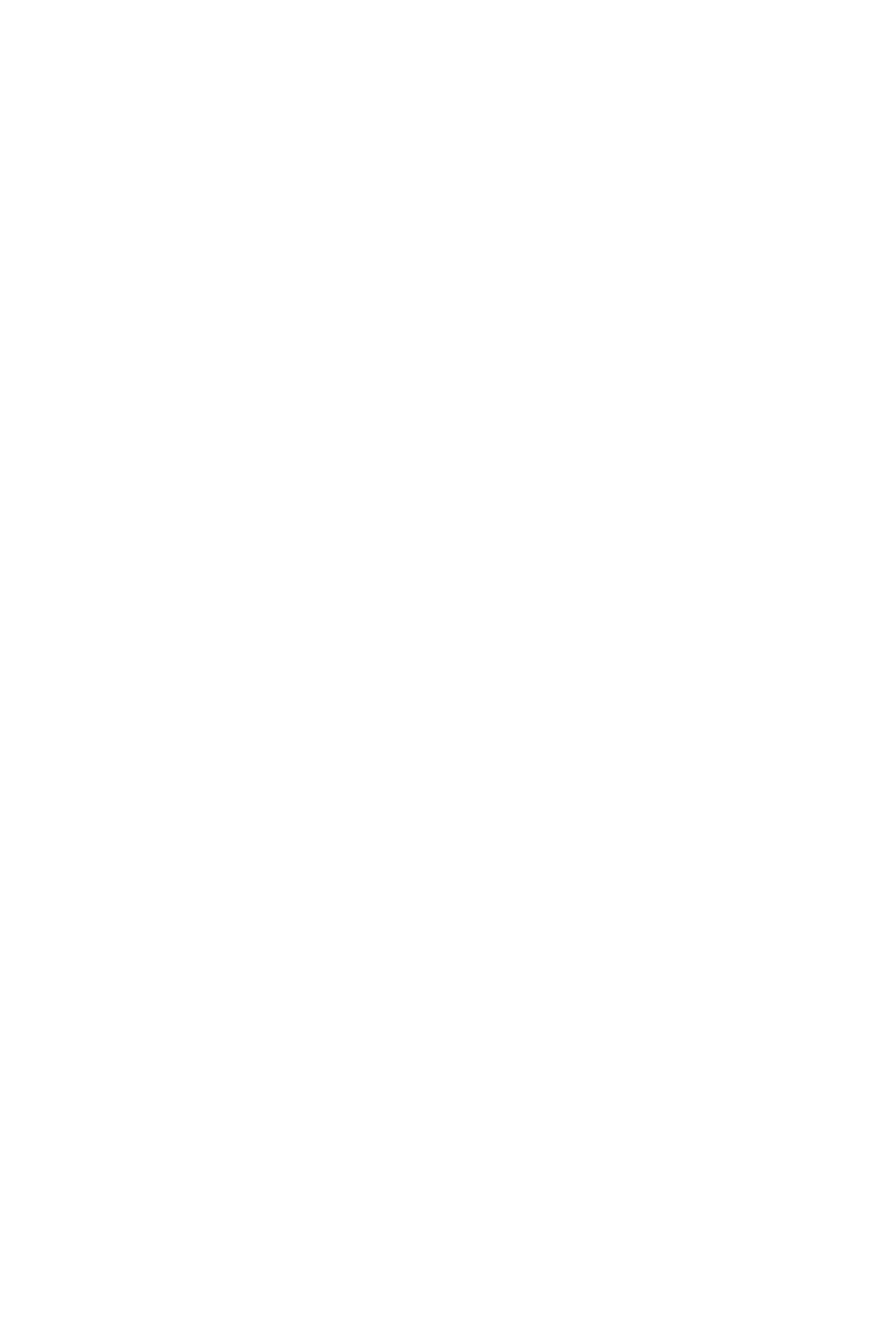
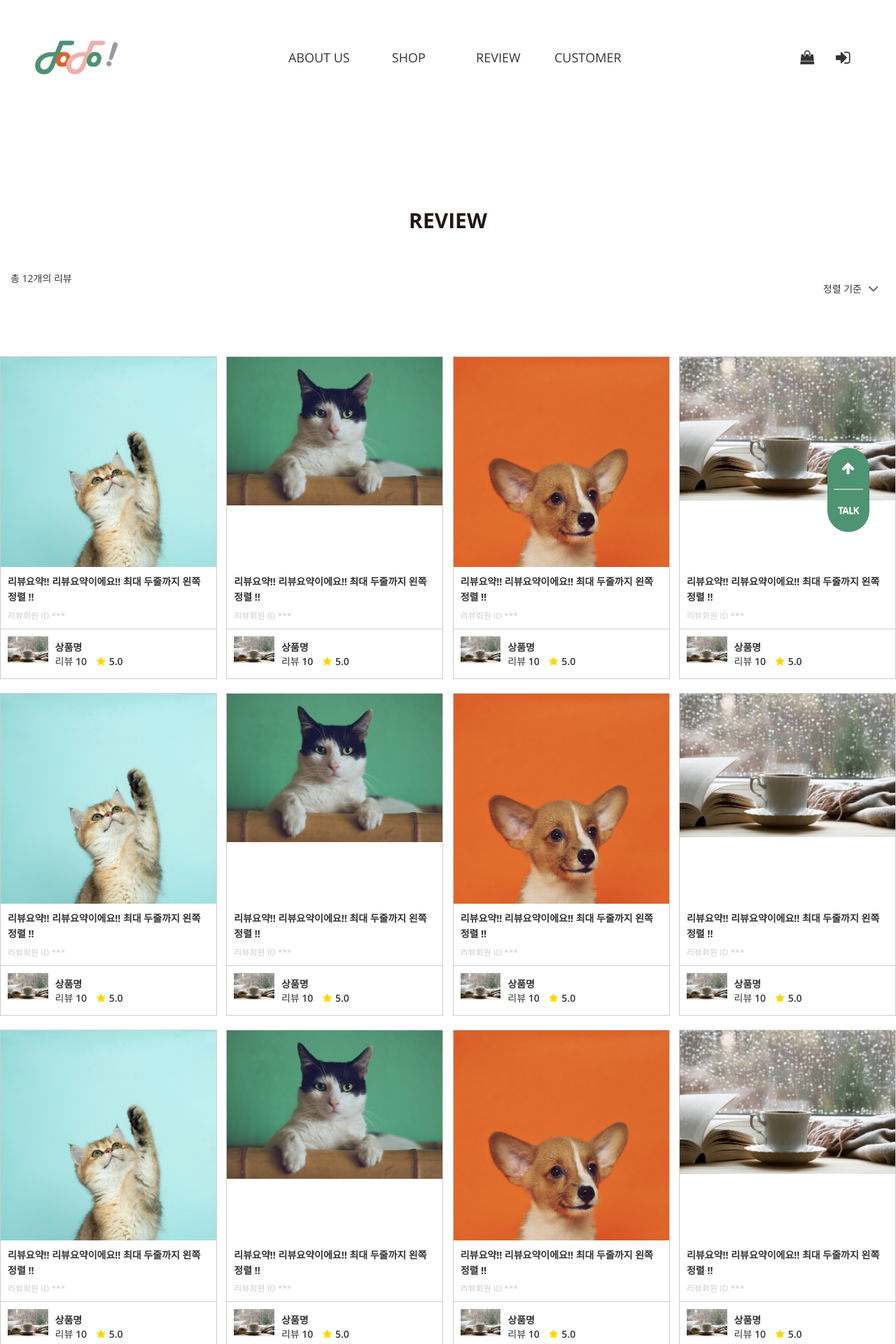
Before and after one commit to Gyeojin/fofo, a PHP site: page /pages/review.php in a window 1280 px wide. Before the commit the part shown is empty. Shown: the top 1920 px of the page at 70% size. Before the commit the page ends 800 px from the top, so only its background shows below. Run offline with PHP 8.4, Linux system fonts and the light colour scheme.

Commit message:
210902 / 리뷰페이지 작업

```diff
--- a/css/main.css
+++ b/css/main.css
@@ -101,7 +101,7 @@ header .menu a .fa-sign-in {font-size: 24px;}
 .each-rev-product {display: flex; justify-content: space-between; align-items: center; padding: 10px; border-top: 1px solid #ccc;}
 .each-rev-product .product-img {width: 20%; height: 50px; overflow: hidden;}
 .each-rev-product .product-img img {width: 100%;}
-.each-rev-product .product-text {width: 80%;}
+.each-rev-product .product-text {width: 80%; padding-left: 10px;}
 .each-rev-product .product-text b {display: block;}
 .each-rev-product .product-text span {padding-right: 5px;}
 .each-rev-product .product-text .fa {color:#ffd700; padding-right: 5px;}
@@ -129,15 +129,15 @@ header .menu a .fa-sign-in {font-size: 24px;}
 #shop_list_all .category {width: 100%; padding: 15px 0 0 0; border-bottom: 1px solid #ccc;}
 #shop_list_all .category button {padding: 15px; font-size: 16px; font-weight: 500;}
 #shop_list_all .category button:nth-child(1) {font-weight: 700;}
-#shop_list_all .list_top {width: 100%; display: flex; justify-content: space-between; align-items: center;}
-#shop_list_all .list_top .all-pro {padding: 15px; _width: 50%;}
-#shop_list_all .list_top .pro-sort {_width: 50%;}
-#shop_list_all .list_top .pro-sort li{width: 100%; position: relative;}
-#shop_list_all .list_top .pro-sort>li>a{padding: 15px; display: block;}
-.pro-sort .sort-tit {display: flex; align-items: center;}
+.list_top {width: 100%; display: flex; justify-content: space-between; align-items: center;}
+.list_top .all-pro {padding: 15px; _width: 50%;}
+.list_top .pro-sort {_width: 50%;}
+.list_top .pro-sort li{width: 100%; position: relative;}
+.list_top .pro-sort>li>a{padding: 15px; display: block;}
+.pro-sort .sort-tit {display: flex; align-items: center; font-size: 14px; font-weight: 400;}
 .pro-sort .sort-tit a {transition: all 0.4s;}
-.list_top .pro-sort .pro-sort-sub {z-index: 1; position: absolute;  width: 130%; text-align: center; top: 100%; left: 50%; transform: translateX(-50%);background: #fff; border: 1px solid #f1f1f1; margin-top: 5px; display: none; transition: all 0.4s;}
-.list_top .pro-sort .pro-sort-sub>li {padding: 5px 0;}
+.pro-sort .pro-sort-sub {z-index: 1; position: absolute;  width: 130%; text-align: center; top: 100%; left: 50%; transform: translateX(-50%);background: #fff; border: 1px solid #f1f1f1; margin-top: 5px; display: none; transition: all 0.4s;}
+.pro-sort .pro-sort-sub>li>a {padding: 5px 0; font-size: 14px; font-weight: 400;}
 
 
 .shop_list {width: 100%; display: flex;}
@@ -193,3 +193,26 @@ button:nth-child(1) {background: #333; color: #fff;}
 
 .detail-page {border-bottom: 1px solid #ccc;}
 .detail-page img {margin: auto;}
+
+.reviewpage-sort li{font-size: 14px!important; font-weight: 400!important; padding: 10px 0!important;}
+.reviewpage {width: 100%; height: auto; max-width: 1280px;}
+.group-rev {display: flex; justify-content: space-between; padding-bottom: 20px;}
+.reviewpage-each {width: calc(25% - 10px);}
+.page-number {display: flex; align-items: center; justify-content: center; padding-top: 40px;}
+.page-number button {padding: 0 10px;}
+.page-number b {font-size: 16px; padding: 0 15px; cursor: pointer;}
+
+#reviewModal {display: none; position: fixed; z-index: 10; left: 0; top: 0; width: 100%; height: 100%; overflow: auto; background: rgba(0,0,0,0.7);}
+#reviewModal .modal-box {width: 70%; height: 80%; position: absolute; top: 50%; left: 50%; transform: translate(-50%, -50%); background: #fff; overflow: hidden; display: flex;}
+#reviewModal .modal-box .modal-con {width: 70%; height: 100%; position: relative;}
+#reviewModal .modal-box .modal-con img {width: 100%; position: absolute; top: 50%; left: 50%; transform: translate(-50%, -50%);}
+#reviewModal .modal-box .modal-txt {width: 30%;}
+#reviewModal .modal-box .modal-txt .each-rev-product {justify-content: unset; padding: 40px 20px; width: 90%; margin: auto;}
+#reviewModal .each-rev-product .product-img {width: 80px; height: 80px; overflow: hidden;}
+#reviewModal .each-rev-product .product-img img {width: auto; height: 100%;}
+#reviewModal .modal-box .product-text {width: auto; height: 100%; display: flex; flex-direction: column;}
+#reviewModal .modal-box .product-text>span {font-size: 12px; color: #bbb; font-weight: 200; padding-top: 10px;}
+#reviewModal .modal-txt .customer-rev {width: 90%; margin: auto; padding:40px 10px; border-top: 1px solid #ddd; border-bottom: 1px solid #ddd;}
+#reviewModal .modal-txt .customer-rev p {font-size: 13px; line-height: 160%;}
+#reviewModal .closeBtn {position: absolute; top: 5%; right: 15%;}
+#reviewModal .closeBtn i {font-size: 30px; color: #fff; font-weight: 300;}
--- a/include/header.php
+++ b/include/header.php
@@ -23,9 +23,9 @@
         </ul>
       </li>
       <li class="sub-nav">
-        <a href="#">REVIEW</a>
+        <a href="/fofo/pages/review.php">REVIEW</a>
         <ul class="each-sub-nav">
-          <li><a href="#">구매 후기</a></li>
+          <li><a href="/fofo/pages/review.php">구매 후기</a></li>
         </ul>
       </li>
       <li class="sub-nav">
--- a/js/main.js
+++ b/js/main.js
@@ -41,3 +41,28 @@ $(function () {
     }
   });
 });
+
+//Modal Code
+// const openModal = document.querySelector("#reviewModal");
+// const modalImg = document.querySelectorAll(".each-rev-img");
+
+// for (let i = 0; i < modalImg.length; i++) {
+//   modalImg[i].onclick = function () {
+//     openModal.style.display = "block";
+//     window.onclick = function (event) {
+//       if (event.target == modalImg[i]) {
+//         openModal.style.display = "none";
+//       }
+//     };
+//   };
+// }
+
+//Modal Code
+$(function () {
+  $(".each-rev-img").click(function () {
+    $("#reviewModal").show();
+  });
+  $("#reviewModal").click(function () {
+    $("#reviewModal").hide();
+  });
+});
--- a/pages/review.php
+++ b/pages/review.php
@@ -0,0 +1,368 @@
+<!DOCTYPE html>
+<html lang="en">
+
+<head>
+  <meta charset="UTF-8">
+  <meta http-equiv="X-UA-Compatible" content="IE=edge">
+  <meta name="viewport"
+    content="width=device-width, initial-scale=1, minimum-scale=1, maximum-scale=1, user-scalable=no">
+  <title>FoFo!</title>
+
+  <!-- Google Font Style Conde -->
+  <link
+    href="https://fonts.googleapis.com/css2?family=Noto+Sans+KR:wght@100;300;400;500;700&family=Open+Sans:ital,wght@0,300;0,400;0,600;0,700;0,800;1,300;1,400;1,600&display=swap"
+    rel="stylesheet">
+
+  <!-- Font Awesome Link -->
+  <link rel="stylesheet" href="https://cdnjs.cloudflare.com/ajax/libs/font-awesome/4.7.0/css/font-awesome.min.css">
+
+  <!-- RESET, MAIN Style CSS code -->
+  <link rel="stylesheet" href="/fofo/css/reset.css">
+  <link rel="stylesheet" href="/fofo/css/main.css">
+  <link rel="stylesheet" type="text/css" href="/fofo/css/slick.css" />
+</head>
+
+<body>
+  <div class="wrap">
+    <div class="scrolltop">
+      <div class="arrow"><i class="fa fa-arrow-up"></i></div>
+      <div class="line"><span></span></div>
+      <div class="kakao"><img src="/fofo/img/kakao.png" alt=""></div>
+    </div>
+    <div class="scrolltop_footer">
+      <div class="arrow"><i class="fa fa-arrow-up"></i></div>
+      <div class="line"><span></span></div>
+      <div class="kakao"><img src="/fofo/img/kakao_green.png" alt=""></div>
+    </div>
+
+    <?php
+      include $_SERVER['DOCUMENT_ROOT']."/fofo/include/header.php";
+    ?>
+
+    <section id="review">
+      <div class="center">
+        <div class="title-text">
+          <h2>REVIEW</h2>
+        </div>
+        <div class="list_top">
+          <div class="all-pro">
+            <span>총 12개의 리뷰</span>
+          </div>
+          <ul class="pro-sort">
+            <li>
+              <div class="sort-tit">
+                <a href="#">정렬 기준</a>
+                <img src="/fofo/img/arrow_down.png" alt="">
+              </div>
+              <ul class="pro-sort-sub reviewpage-sort">
+                <li><a href="#">최신순</a></li>
+                <li><a href="#">평점순</a></li>
+                <li><a href="#">추천순</a></li>
+              </ul>
+            </li>
+          </ul>
+        </div>
+        <div class="rev-slide reviewpage padding">
+          <div class="group-rev">
+            <div class="each-rev-slide reviewpage-each">
+              <div class="each-rev-img">
+                <img src="/fofo/img/review_01.jpg" alt="">
+              </div>
+              <div class="each-rev-text">
+                <b>리뷰요약!! 리뷰요약이에요!! 최대 두줄까지 왼쪽정렬 !!</b>
+                <span>리뷰회원 ID ***</span>
+              </div>
+              <div class="each-rev-product">
+                <div class="product-img">
+                  <img src="/fofo/img/review_04.jpg" alt="">
+                </div>
+                <div class="product-text">
+                  <b>상품명</b>
+                  <span>리뷰 <span class="num">10</span></span>
+                  <span><i class="fa fa-star"></i><span class="num">5.0</span></span>
+                </div>
+              </div>
+            </div>
+            <!-- End of reviewbox -->
+            <div class="each-rev-slide reviewpage-each">
+              <div class="each-rev-img">
+                <img src="/fofo/img/review_02.jpg" alt="">
+              </div>
+              <div class="each-rev-text">
+                <b>리뷰요약!! 리뷰요약이에요!! 최대 두줄까지 왼쪽정렬 !!</b>
+                <span>리뷰회원 ID ***</span>
+              </div>
+              <div class="each-rev-product">
+                <div class="product-img">
+                  <img src="/fofo/img/review_04.jpg" alt="">
+                </div>
+                <div class="product-text">
+                  <b>상품명</b>
+                  <span>리뷰 <span class="num">10</span></span>
+                  <span><i class="fa fa-star"></i><span class="num">5.0</span></span>
+                </div>
+              </div>
+            </div>
+            <!-- End of reviewbox -->
+            <div class="each-rev-slide reviewpage-each">
+              <div class="each-rev-img">
+                <img src="/fofo/img/review_03.jpg" alt="">
+              </div>
+              <div class="each-rev-text">
+                <b>리뷰요약!! 리뷰요약이에요!! 최대 두줄까지 왼쪽정렬 !!</b>
+                <span>리뷰회원 ID ***</span>
+              </div>
+              <div class="each-rev-product">
+                <div class="product-img">
+                  <img src="/fofo/img/review_04.jpg" alt="">
+                </div>
+                <div class="product-text">
+                  <b>상품명</b>
+                  <span>리뷰 <span class="num">10</span></span>
+                  <span><i class="fa fa-star"></i><span class="num">5.0</span></span>
+                </div>
+              </div>
+            </div>
+            <!-- End of reviewbox -->
+            <div class="each-rev-slide reviewpage-each">
+              <div class="each-rev-img">
+                <img src="/fofo/img/review_04.jpg" alt="">
+              </div>
+              <div class="each-rev-text">
+                <b>리뷰요약!! 리뷰요약이에요!! 최대 두줄까지 왼쪽정렬 !!</b>
+                <span>리뷰회원 ID ***</span>
+              </div>
+              <div class="each-rev-product">
+                <div class="product-img">
+                  <img src="/fofo/img/review_04.jpg" alt="">
+                </div>
+                <div class="product-text">
+                  <b>상품명</b>
+                  <span>리뷰 <span class="num">10</span></span>
+                  <span><i class="fa fa-star"></i><span class="num">5.0</span></span>
+                </div>
+              </div>
+            </div>
+            <!-- End of reviewbox -->
+          </div>
+          <div class="group-rev">
+            <div class="each-rev-slide reviewpage-each">
+              <div class="each-rev-img">
+                <img src="/fofo/img/review_01.jpg" alt="">
+              </div>
+              <div class="each-rev-text">
+                <b>리뷰요약!! 리뷰요약이에요!! 최대 두줄까지 왼쪽정렬 !!</b>
+                <span>리뷰회원 ID ***</span>
+              </div>
+              <div class="each-rev-product">
+                <div class="product-img">
+                  <img src="/fofo/img/review_04.jpg" alt="">
+                </div>
+                <div class="product-text">
+                  <b>상품명</b>
+                  <span>리뷰 <span class="num">10</span></span>
+                  <span><i class="fa fa-star"></i><span class="num">5.0</span></span>
+                </div>
+              </div>
+            </div>
+            <!-- End of reviewbox -->
+            <div class="each-rev-slide reviewpage-each">
+              <div class="each-rev-img">
+                <img src="/fofo/img/review_02.jpg" alt="">
+              </div>
+              <div class="each-rev-text">
+                <b>리뷰요약!! 리뷰요약이에요!! 최대 두줄까지 왼쪽정렬 !!</b>
+                <span>리뷰회원 ID ***</span>
+              </div>
+              <div class="each-rev-product">
+                <div class="product-img">
+                  <img src="/fofo/img/review_04.jpg" alt="">
+                </div>
+                <div class="product-text">
+                  <b>상품명</b>
+                  <span>리뷰 <span class="num">10</span></span>
+                  <span><i class="fa fa-star"></i><span class="num">5.0</span></span>
+                </div>
+              </div>
+            </div>
+            <!-- End of reviewbox -->
+            <div class="each-rev-slide reviewpage-each">
+              <div class="each-rev-img">
+                <img src="/fofo/img/review_03.jpg" alt="">
+              </div>
+              <div class="each-rev-text">
+                <b>리뷰요약!! 리뷰요약이에요!! 최대 두줄까지 왼쪽정렬 !!</b>
+                <span>리뷰회원 ID ***</span>
+              </div>
+              <div class="each-rev-product">
+                <div class="product-img">
+                  <img src="/fofo/img/review_04.jpg" alt="">
+                </div>
+                <div class="product-text">
+                  <b>상품명</b>
+                  <span>리뷰 <span class="num">10</span></span>
+                  <span><i class="fa fa-star"></i><span class="num">5.0</span></span>
+                </div>
+              </div>
+            </div>
+            <!-- End of reviewbox -->
+            <div class="each-rev-slide reviewpage-each">
+              <div class="each-rev-img">
+                <img src="/fofo/img/review_04.jpg" alt="">
+              </div>
+              <div class="each-rev-text">
+                <b>리뷰요약!! 리뷰요약이에요!! 최대 두줄까지 왼쪽정렬 !!</b>
+                <span>리뷰회원 ID ***</span>
+              </div>
+              <div class="each-rev-product">
+                <div class="product-img">
+                  <img src="/fofo/img/review_04.jpg" alt="">
+                </div>
+                <div class="product-text">
+                  <b>상품명</b>
+                  <span>리뷰 <span class="num">10</span></span>
+                  <span><i class="fa fa-star"></i><span class="num">5.0</span></span>
+                </div>
+              </div>
+            </div>
+            <!-- End of reviewbox -->
+          </div>
+          <div class="group-rev">
+            <div class="each-rev-slide reviewpage-each">
+              <div class="each-rev-img">
+                <img src="/fofo/img/review_01.jpg" alt="">
+              </div>
+              <div class="each-rev-text">
+                <b>리뷰요약!! 리뷰요약이에요!! 최대 두줄까지 왼쪽정렬 !!</b>
+                <span>리뷰회원 ID ***</span>
+              </div>
+              <div class="each-rev-product">
+                <div class="product-img">
+                  <img src="/fofo/img/review_04.jpg" alt="">
+                </div>
+                <div class="product-text">
+                  <b>상품명</b>
+                  <span>리뷰 <span class="num">10</span></span>
+                  <span><i class="fa fa-star"></i><span class="num">5.0</span></span>
+                </div>
+              </div>
+            </div>
+            <!-- End of reviewbox -->
+            <div class="each-rev-slide reviewpage-each">
+              <div class="each-rev-img">
+                <img src="/fofo/img/review_02.jpg" alt="">
+              </div>
+              <div class="each-rev-text">
+                <b>리뷰요약!! 리뷰요약이에요!! 최대 두줄까지 왼쪽정렬 !!</b>
+                <span>리뷰회원 ID ***</span>
+              </div>
+              <div class="each-rev-product">
+                <div class="product-img">
+                  <img src="/fofo/img/review_04.jpg" alt="">
+                </div>
+                <div class="product-text">
+                  <b>상품명</b>
+                  <span>리뷰 <span class="num">10</span></span>
+                  <span><i class="fa fa-star"></i><span class="num">5.0</span></span>
+                </div>
+              </div>
+            </div>
+            <!-- End of reviewbox -->
+            <div class="each-rev-slide reviewpage-each">
+              <div class="each-rev-img">
+                <img src="/fofo/img/review_03.jpg" alt="">
+              </div>
+              <div class="each-rev-text">
+                <b>리뷰요약!! 리뷰요약이에요!! 최대 두줄까지 왼쪽정렬 !!</b>
+                <span>리뷰회원 ID ***</span>
+              </div>
+              <div class="each-rev-product">
+                <div class="product-img">
+                  <img src="/fofo/img/review_04.jpg" alt="">
+                </div>
+                <div class="product-text">
+                  <b>상품명</b>
+                  <span>리뷰 <span class="num">10</span></span>
+                  <span><i class="fa fa-star"></i><span class="num">5.0</span></span>
+                </div>
+              </div>
+            </div>
+            <!-- End of reviewbox -->
+            <div class="each-rev-slide reviewpage-each">
+              <div class="each-rev-img">
+                <img src="/fofo/img/review_04.jpg" alt="">
+              </div>
+              <div class="each-rev-text">
+                <b>리뷰요약!! 리뷰요약이에요!! 최대 두줄까지 왼쪽정렬 !!</b>
+                <span>리뷰회원 ID ***</span>
+              </div>
+              <div class="each-rev-product">
+                <div class="product-img">
+                  <img src="/fofo/img/review_04.jpg" alt="">
+                </div>
+                <div class="product-text">
+                  <b>상품명</b>
+                  <span>리뷰 <span class="num">10</span></span>
+                  <span><i class="fa fa-star"></i><span class="num">5.0</span></span>
+                </div>
+              </div>
+            </div>
+            <!-- End of reviewbox -->
+          </div>
+          <div class="page-number">
+            <button type="button"><img src="/fofo/img/arrow_left.jpg" alt=""></button>
+            <b>1</b>
+            <!-- <span>2</span>
+            <span>3</span>
+            <span>4</span>
+            <span>5</span> -->
+            <button type="button"><img src="/fofo/img/arrow_right.jpg" alt=""></button>
+          </div>
+        </div>
+      </div>
+      <!-- Portfolio Modal Page Code -->
+      <div id="reviewModal" class="modal1">
+        <div class="modal-box">
+          <div class="modal-con">
+            <img src="/fofo/img/modal_01.jpg" alt="">
+          </div>
+          <div class="modal-txt">
+            <div class="each-rev-product">
+              <div class="product-img">
+                <img src="/fofo/img/review_04.jpg" alt="">
+              </div>
+              <div class="product-text">
+                <div class="product-text-box">
+                  <b>상품명</b>
+                  <span><i class="fa fa-star"></i><span class="num">5.0</span></span>
+                </div>
+                <span>리뷰회원 ID ***</span>
+              </div>
+            </div>
+            <div class="customer-rev">
+              <p>고양이가 너무 잘 놀아요~ 배송도 빠르고 안전하게 잘 받았어요!̆̈ !̆̈ 기대 한 만큼 재밌어해서 정말 다행이에요~</p>
+            </div>
+          </div>
+        </div>
+        <div class="closeBtn">
+          <i class="fa fa-times-circle"></i>
+        </div>
+      </div>
+    </section>
+
+
+    <?php
+      include $_SERVER['DOCUMENT_ROOT']."/fofo/include/footer.php";
+    ?>
+  </div>
+
+
+
+  <!-- Main JS link -->
+  <script src="https://ajax.googleapis.com/ajax/libs/jquery/3.4.1/jquery.min.js"></script>
+  <!-- <script type="text/javascript" src="/fofo/js/slick.min.js"></script> -->
+  <!-- <script src="/fofo/js/slick.js"></script> -->
+  <script src="/fofo/js/main.js"></script>
+</body>
+
+</html>
```
Also changed, not shown: index.php (+4 -4 lines), pages/shop_list.php (+12 -0 lines), img/modal_01.jpg (added).
